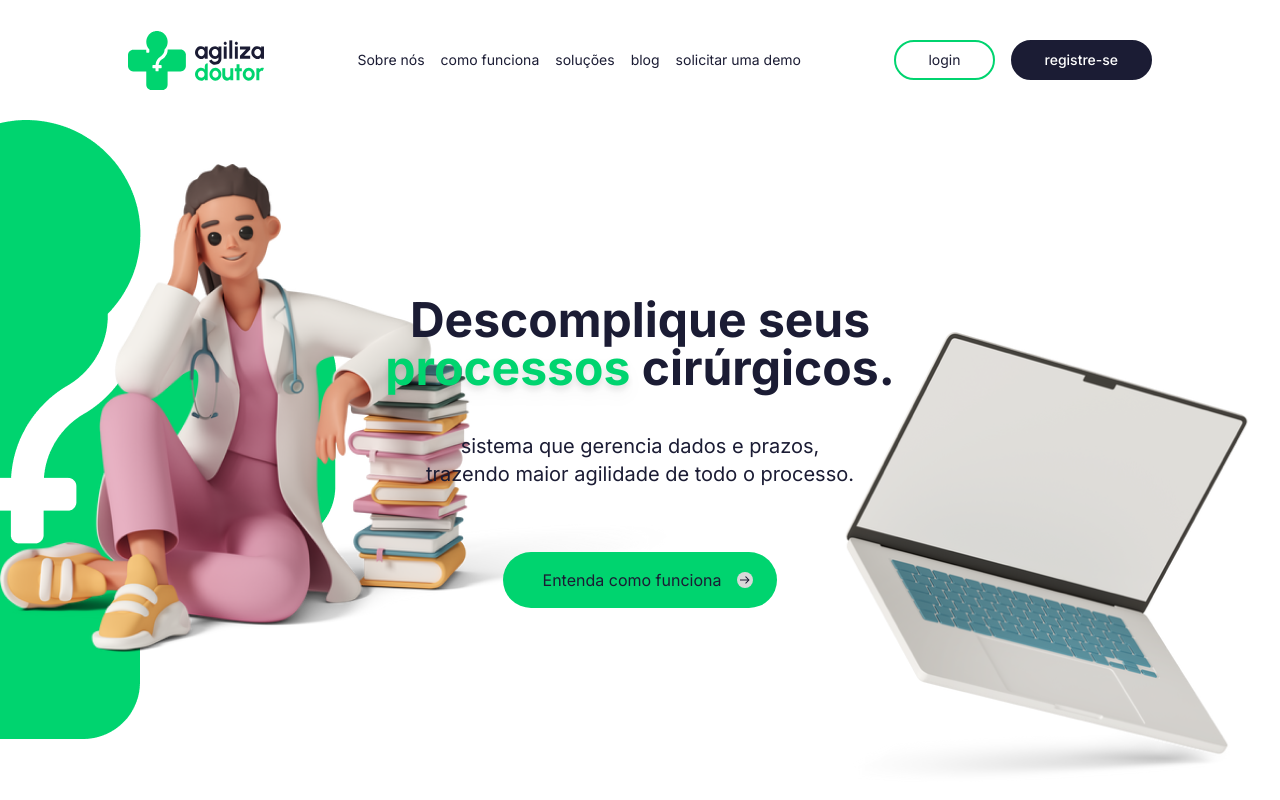
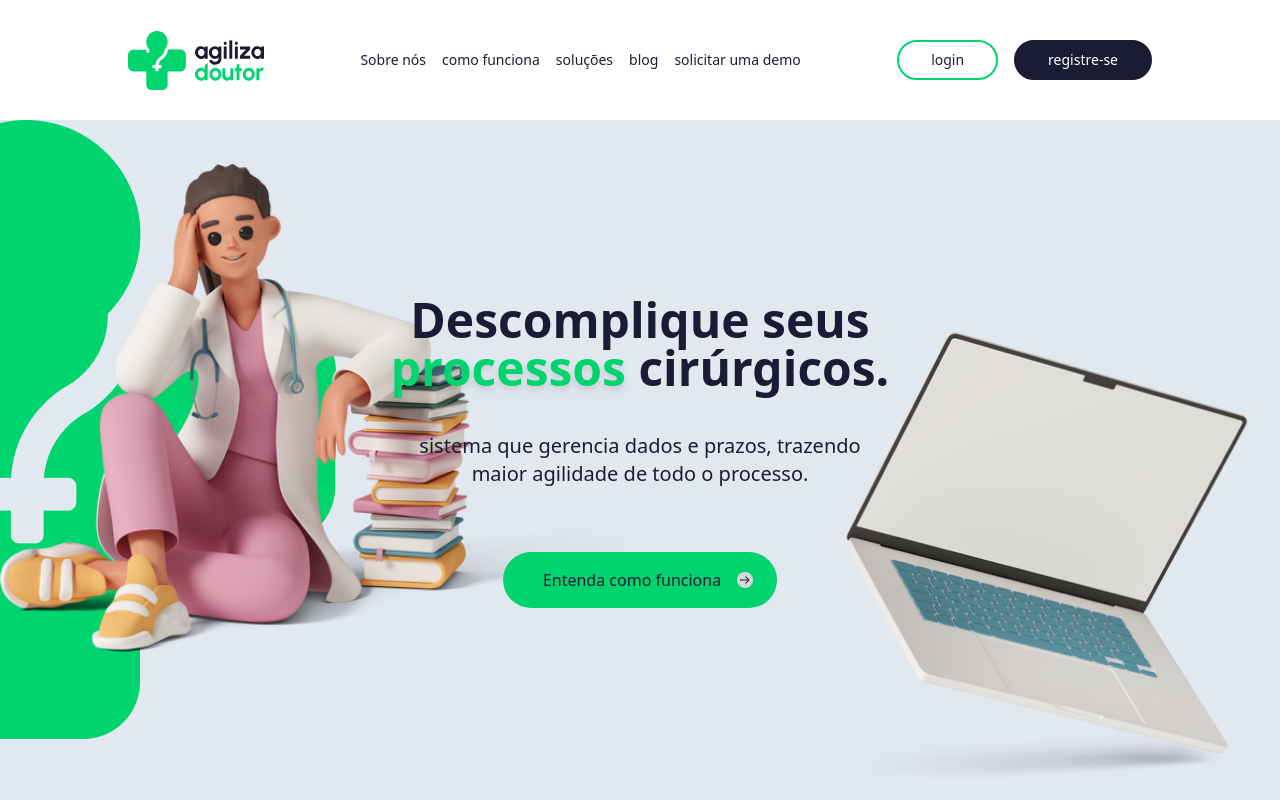
Before and after one commit to Paulo-Moncaio/agiliza-doutor-lp, a Next.js app: page / in a window 1280 px wide. Built offline with nearby package versions, Linux system fonts and the light colour scheme.

Commit message:
adjusts layout

```diff
--- a/src/app/layout.tsx
+++ b/src/app/layout.tsx
@@ -1,8 +1,8 @@
 import type { Metadata } from 'next'
-import { Inter } from 'next/font/google'
+import { Roboto } from 'next/font/google'
 import './globals.css'
 
-const inter = Inter({ subsets: ['latin'] })
+const roboto = Roboto({ subsets: ['latin'], weight: ['500', '700', '300'] })
 
 export const metadata: Metadata = {
   title: 'Create Next App',
@@ -16,7 +16,13 @@ export default function RootLayout({
 }>) {
   return (
     <html lang="en">
-      <body className={inter.className}>{children}</body>
+      <body
+        className={
+          (roboto.className, 'w-full bg-slate-200 max-w-screen-2xl mx-auto')
+        }
+      >
+        {children}
+      </body>
     </html>
   )
 }
```
